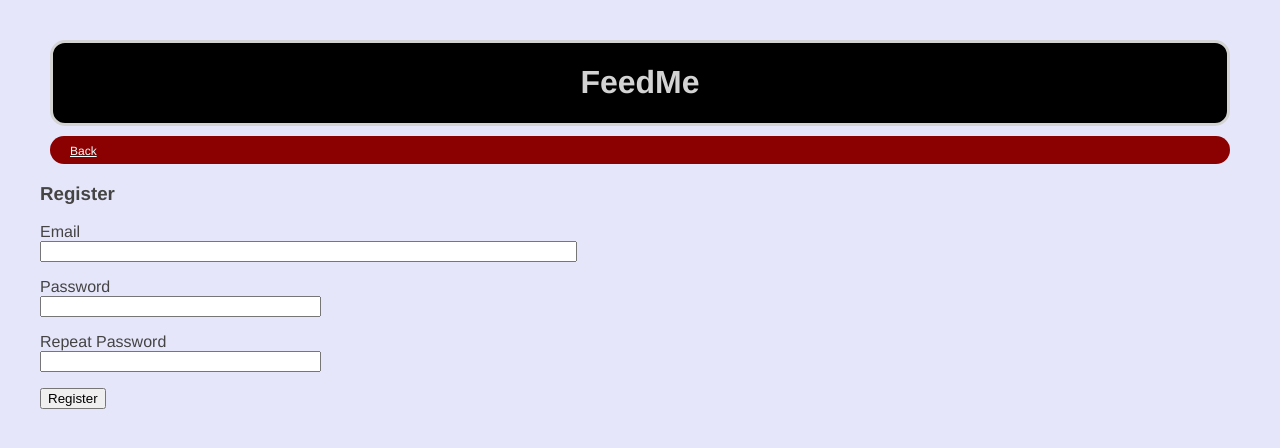
After one commit to wheavin/FeedMe, a Flask app: page /register in a window 1280 px wide. The commit adds this page. Shown: the top 448 px of the page. Run offline with Flask 2, Linux system fonts and the light colour scheme.

Commit message:
Added user registration

```diff
--- a/app/feedme_app.py
+++ b/app/feedme_app.py
@@ -3,8 +3,7 @@
 REST endpoints for FeedMe app.
 """
 
-import flask_bcrypt as bcrypt
-from flask import Flask, render_template, request, redirect, flash, abort
+from flask import Flask, render_template, request, redirect, flash, abort, url_for
 from flask_login import LoginManager, login_user, login_required, logout_user, current_user
 from flask_sqlalchemy import SQLAlchemy
 from sqlalchemy.exc import InvalidRequestError
@@ -12,6 +11,7 @@ from sqlalchemy.exc import InvalidRequestError
 from feed import feed
 from user.user import User
 from user.user_login import LoginForm
+from user.user_registration import RegistrationForm
 from utils.files import get_full_path
 from utils.urls import is_safe_url
 
@@ -132,7 +132,7 @@ def login():
     if login_form.validate_on_submit():
         user = User.query.get(login_form.email.data)
 
-        if user and bcrypt.check_password_hash(user.password, login_form.password.data):
+        if user and user.check_password(login_form.password.data):
             login_user(user, remember=login_form.remember_me.data)
             _mark_user_authenticated(user, True)
             flash("Logged in successfully")
@@ -140,10 +140,9 @@ def login():
             next_url = request.args.get("next")
             if not is_safe_url(next_url):
                 return abort(400)
+            else:
+                return redirect(next_url or "/")
 
-            return redirect(next_url or "/")
-
-    flash("Log in not successful")
     return render_template("login.html", login_form=login_form)
 
 
@@ -170,6 +169,27 @@ def _mark_user_authenticated(user, authenticated):
         print(error)
 
 
+@feedme_app.route("/register", methods=["GET", "POST"])
+def register():
+    """
+    Registers a new user with provided email and password.
+    :return: login page if registration successful, otherwise return registration page.
+    """
+    if current_user.is_authenticated:
+        return redirect(url_for("index"))
+
+    registration_form = RegistrationForm()
+    if registration_form.validate_on_submit():
+        user = User(email=registration_form.email.data)
+        user.set_password(registration_form.password.data)
+        db.session.add(user)
+        db.session.commit()
+        flash("You have successfully registered!")
+        return redirect(url_for("login"))
+
+    return render_template("register.html", page_title="Register", form=registration_form)
+
+
 @login_manager.user_loader
 def user_loader(user_id):
     """
--- a/requirements.txt
+++ b/requirements.txt
@@ -7,4 +7,5 @@ flask-migrate
 flask-login
 flask-wtf
 flask-bcrypt
+email-validator
 beautifulsoup4
--- a/templates/index.html
+++ b/templates/index.html
@@ -13,7 +13,7 @@
     </div>
     <div id="menu">
         {% if current_user.is_authenticated %}
-        <a id="logout" href="#">Logout {{ current_user.name }}</a> |
+        <a id="logout" href="#">Logout {{ current_user.email }}</a> |
         {% endif %}
         <a href="/config">Configure RSS Feed URLs</a>
     </div>
--- a/templates/login.html
+++ b/templates/login.html
@@ -9,8 +9,11 @@
     <div id="banner">
         <h1>FeedMe</h1>
     </div>
+    <div id="menu">
+        <p></p>
+    </div>
     <div id="login_form">
-        <h2>Sign In</h2>
+        <h3>Sign In</h3>
 
         <!-- Display any flashed messages -->
         {% with messages = get_flashed_messages(with_categories=true) %}
@@ -36,6 +39,7 @@
             <p>{{ login_form.remember_me() }} {{ login_form.remember_me.label }}</p>
             <p>{{ login_form.login() }}</p>
         </form>
+        <p>New User? <a href="{{ url_for('register') }}">Register Here!</a></p>
     </div>
 </body>
 </html>
--- /dev/null
+++ b/templates/register.html
@@ -0,0 +1,42 @@
+<!DOCTYPE html>
+<html lang="en">
+<head>
+    <meta charset="UTF-8">
+    <title>{{ page_title }}</title>
+    <link rel="stylesheet" href="/static/main.css">
+</head>
+<body>
+    <div id="banner">
+        <h1>FeedMe</h1>
+    </div>
+    <div id="menu">
+        <a href="{{ url_for('login') }}">Back</a>
+    </div>
+    <h3>Register</h3>
+    <form action="" method="POST">
+        {{ form.hidden_tag() }}
+        <p>
+            {{ form.email.label }}<br>
+            {{ form.email(size=64) }}<br>
+            {% for error in form.email.errors %}
+            <span style="color: red;">[{{ error }}]</span>
+            {% endfor %}
+        </p>
+        <p>
+            {{ form.password.label }}<br>
+            {{ form.password(size=32) }}<br>
+            {% for error in form.password.errors %}
+            <span style="color: red;">[{{ error }}]</span>
+            {% endfor %}
+        </p>
+        <p>
+            {{ form.repeat_password.label }}<br>
+            {{ form.repeat_password(size=32) }}<br>
+            {% for error in form.repeat_password.errors %}
+            <span style="color: red;">[{{ error }}]</span>
+            {% endfor %}
+        </p>
+        <p>{{ form.register() }}</p>
+    </form>
+</body>
+</html>
--- /dev/null
+++ b/user/user_registration.py
@@ -0,0 +1,19 @@
+#!/usr/bin/python3
+
+from flask_wtf import FlaskForm
+from wtforms import StringField, PasswordField, SubmitField
+from wtforms.validators import ValidationError, DataRequired, Email, EqualTo
+
+from user.user import User
+
+
+class RegistrationForm(FlaskForm):
+    email = StringField("Email", validators=[DataRequired(), Email()])
+    password = PasswordField("Password", validators=[DataRequired()])
+    repeat_password = PasswordField("Repeat Password", validators=[DataRequired(), EqualTo("password")])
+    register = SubmitField("Register")
+
+    def validate_email(self, email):
+        user = User.query.filter_by(email=email.data).first()
+        if user is not None:
+            raise ValidationError("Email already in use. Please choose a different email.")
```
Also changed, not shown: tests/test_feedme_app.py (+53 -12 lines), user/user.py (+7 -0 lines).
